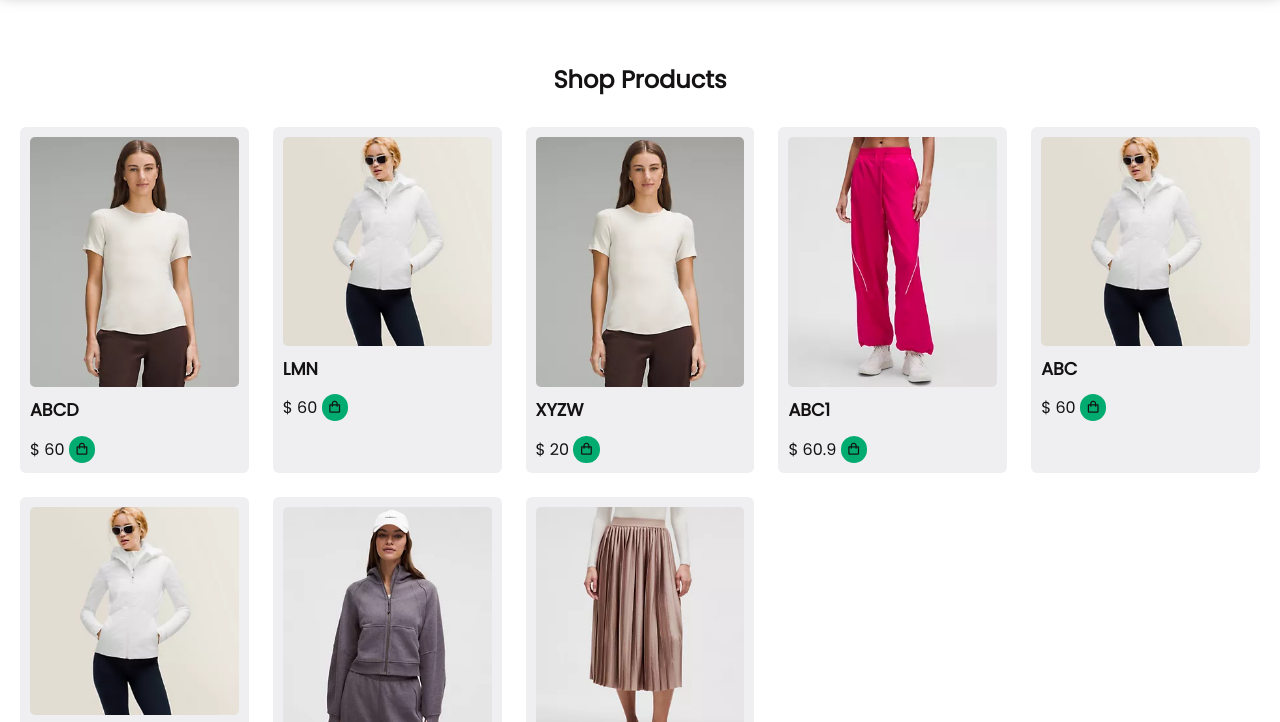
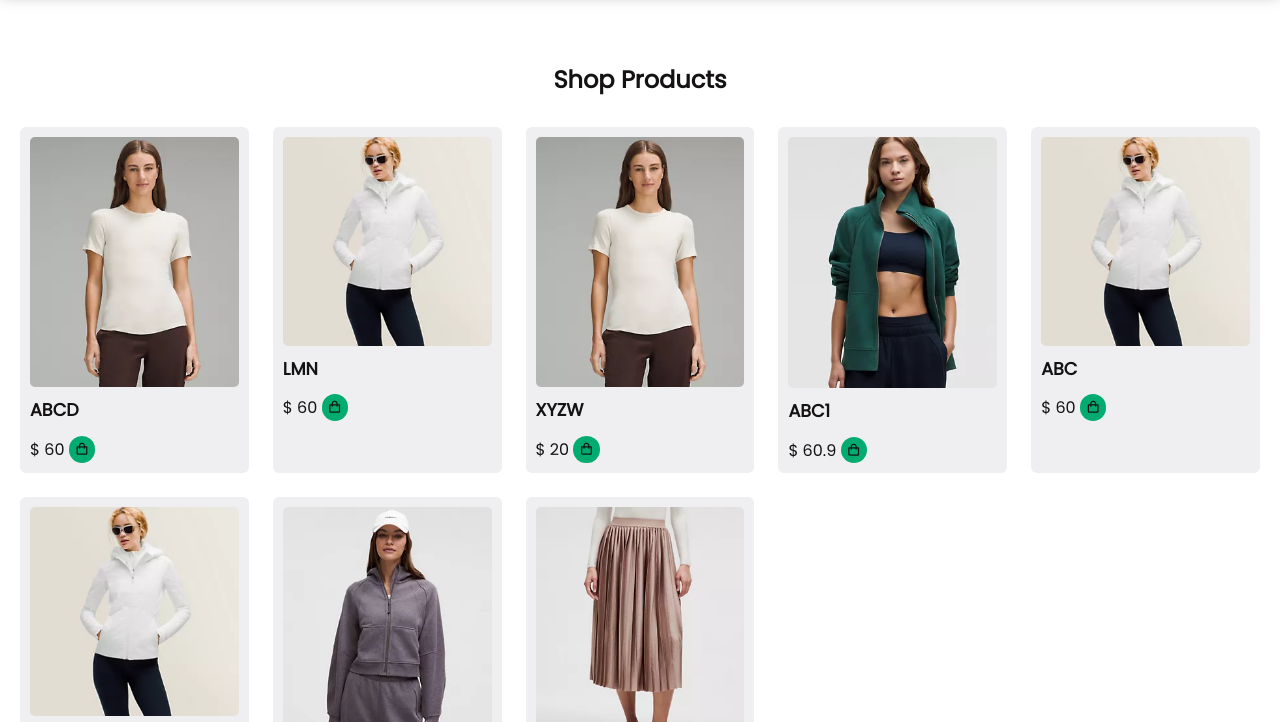
Before and after one commit to MAYURIRAMNATHSHINDE/Ecommerce, a website: page index.html in a window 1280 px wide. Shown: the part 71-793 px from the top of the page. Drawn offline with nearby package versions, Linux system fonts and the light colour scheme; a web font is replaced by a local one.

Commit message:
Ecommerce website

```diff
--- a/index.html
+++ b/index.html
@@ -75,7 +75,7 @@
             </div>
             <!-- Box-4 -->
             <div class="product-box">
-                <img src="/frontend/assets/jogger-4.webp" alt="" class="product-img">
+                <img src="/frontend/assets/coats-5.webp" alt="" class="product-img">
                 <h2 class="product-title">ABC1</h2>
                 <span class="price">$ 60.9</span>
                 <i class='bx bx-shopping-bag add-cart'></i>
```
